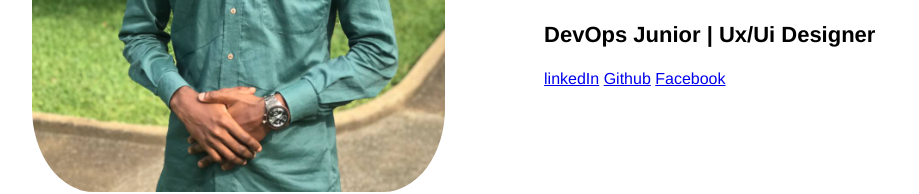
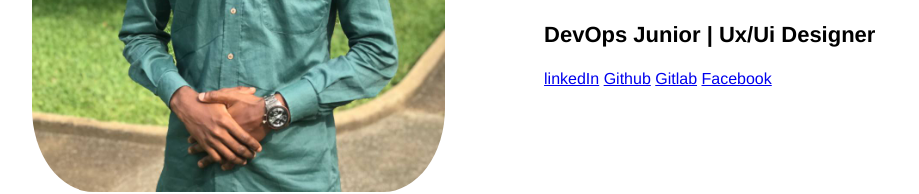
Before and after one commit to evandjefie/my-static-portfolio, a plain HTML site: page index.html in a window 1280 px wide. Shown: the part 512-706 px from the top of the page, without its empty margins (176-1095 px from the left). Drawn offline with Linux system fonts and the light colour scheme.

Commit message:
gitlab Link added

```diff
--- a/index.html
+++ b/index.html
@@ -28,6 +28,7 @@
                 <div class="social-icons">
                     <a href="https://www.linkedin.com/in/evan-dj%C3%A9fi%C3%A9-ab06171b9/">linkedIn</a>
                     <a href="https://github.com/evandjefie">Github</a>
+                    <a href="https://gitlab.com/evandjefie">Gitlab</a>
                     <a href="https://www.facebook.com/profile.php?id=100069244451727">Facebook</a>
                 </div>
             </div>
```
